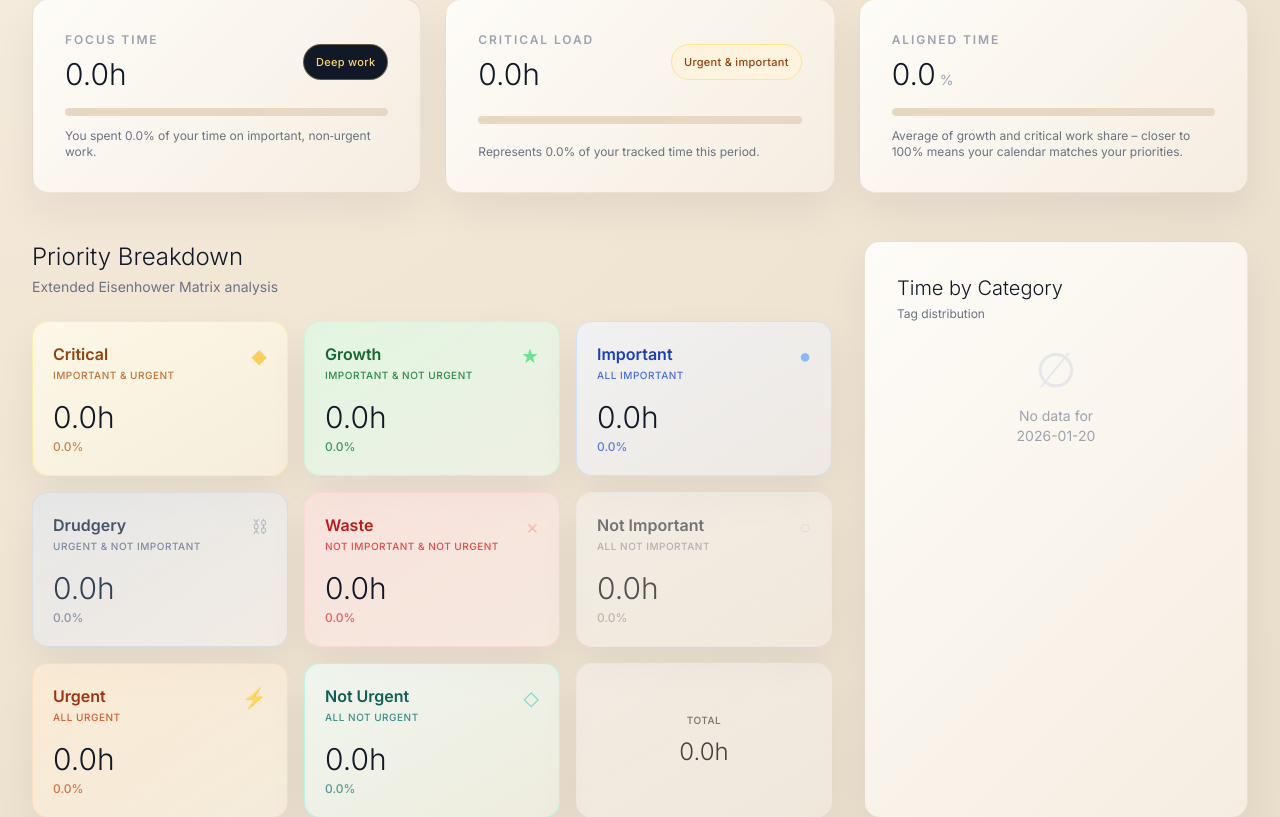
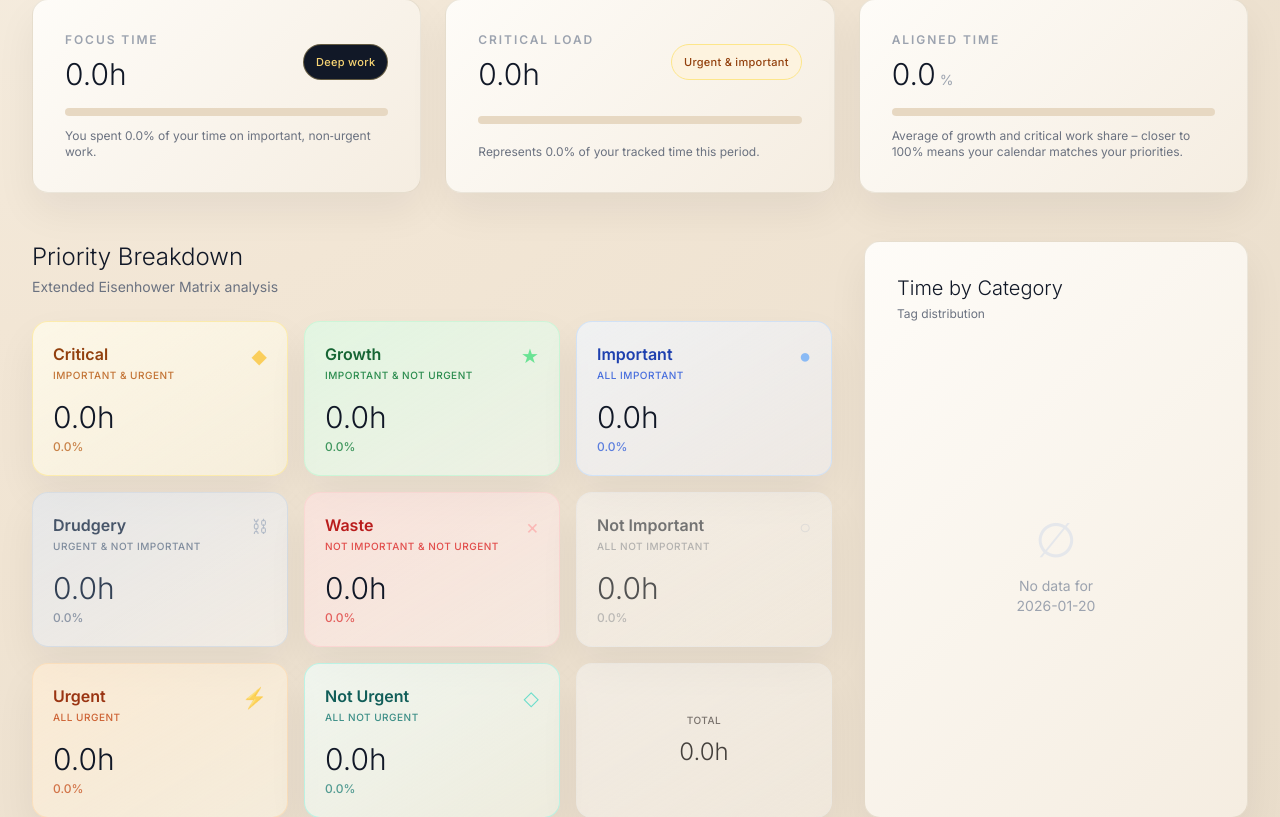
Before and after one commit to Harsh-0024/Time-Tracker-Pro, a Flask app: page / in a window 1280 px wide. Shown: the part 394-1211 px from the top of the page. Run offline with Flask 3, Linux system fonts and the light colour scheme; data that the repository does not hold is empty; some libraries are stand-ins or nearby versions.

Commit message:
"Time by Category" block now renders better

```diff
--- a/templates/dashboard.html
+++ b/templates/dashboard.html
@@ -487,19 +487,19 @@
 
             <!-- Sidebar -->
             <div class="space-y-8">
-                <div class="luxury-card rounded-2xl p-6 md:p-8 h-full flex flex-col overflow-hidden md:overflow-visible {% if tags.labels %}cursor-pointer{% endif %}" id="tags" {% if tags.labels %}onclick="window.applyFilter('all', 'By Category')"{% endif %}>
-                    <div class="mb-6">
+                <div class="luxury-card rounded-2xl p-6 md:p-8 h-full flex flex-col {% if tags.labels %}cursor-pointer{% endif %}" id="tags" {% if tags.labels %}onclick="window.applyFilter('all', 'By Category')"{% endif %}>
+                    <div class="mb-4 md:mb-6">
                         <h3 class="text-xl font-light text-gray-900 mb-1">Time by Category</h3>
                         <p class="text-xs text-gray-500">Tag distribution</p>
                     </div>
-                    <div class="relative w-full flex flex-col items-center justify-center" role="img" aria-label="Time spent by tag category">
+                    <div class="relative w-full flex-1 flex flex-col items-center justify-center min-h-0" role="img" aria-label="Time spent by tag category">
                         {% if tags.labels %}
-                        <div class="w-full h-[10rem] md:h-[14rem] lg:h-[16rem] flex items-center justify-center">
+                        <div class="w-full h-[10rem] md:h-auto md:flex-1 md:min-h-[18rem] lg:min-h-[22rem] flex items-center justify-center">
                             <canvas id="tagChart" aria-hidden="true"></canvas>
                         </div>
                         <div id="mobileTagLegend" class="mt-3 md:hidden flex flex-wrap gap-2 justify-center text-[10px] text-gray-600 px-2"></div>
                         {% else %}
-                        <div class="text-center">
+                        <div class="text-center py-12">
                             <div class="text-5xl text-gray-200 mb-3">∅</div>
                             <p class="text-sm text-gray-400">No data for<br>{{ selected_date }}</p>
                         </div>
```
